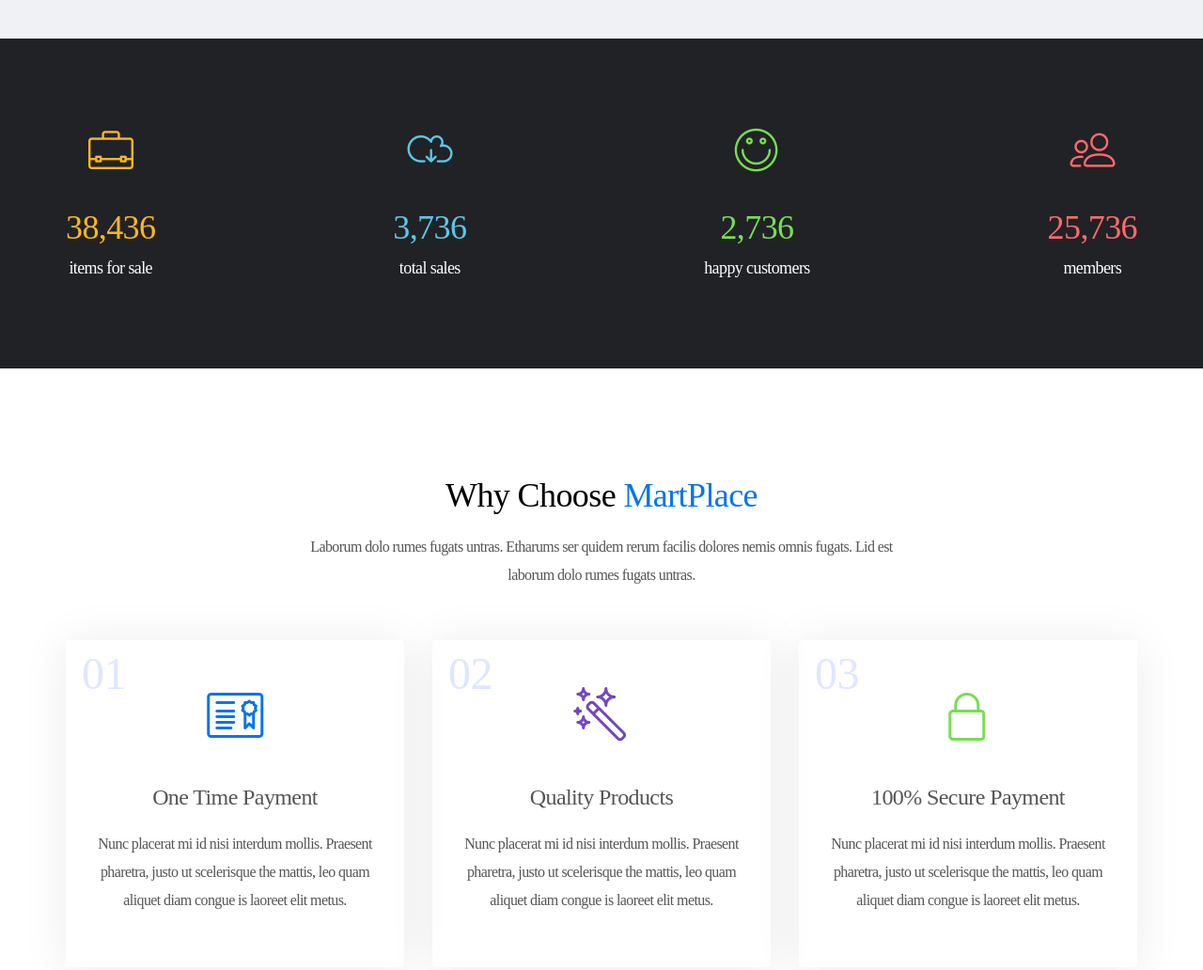
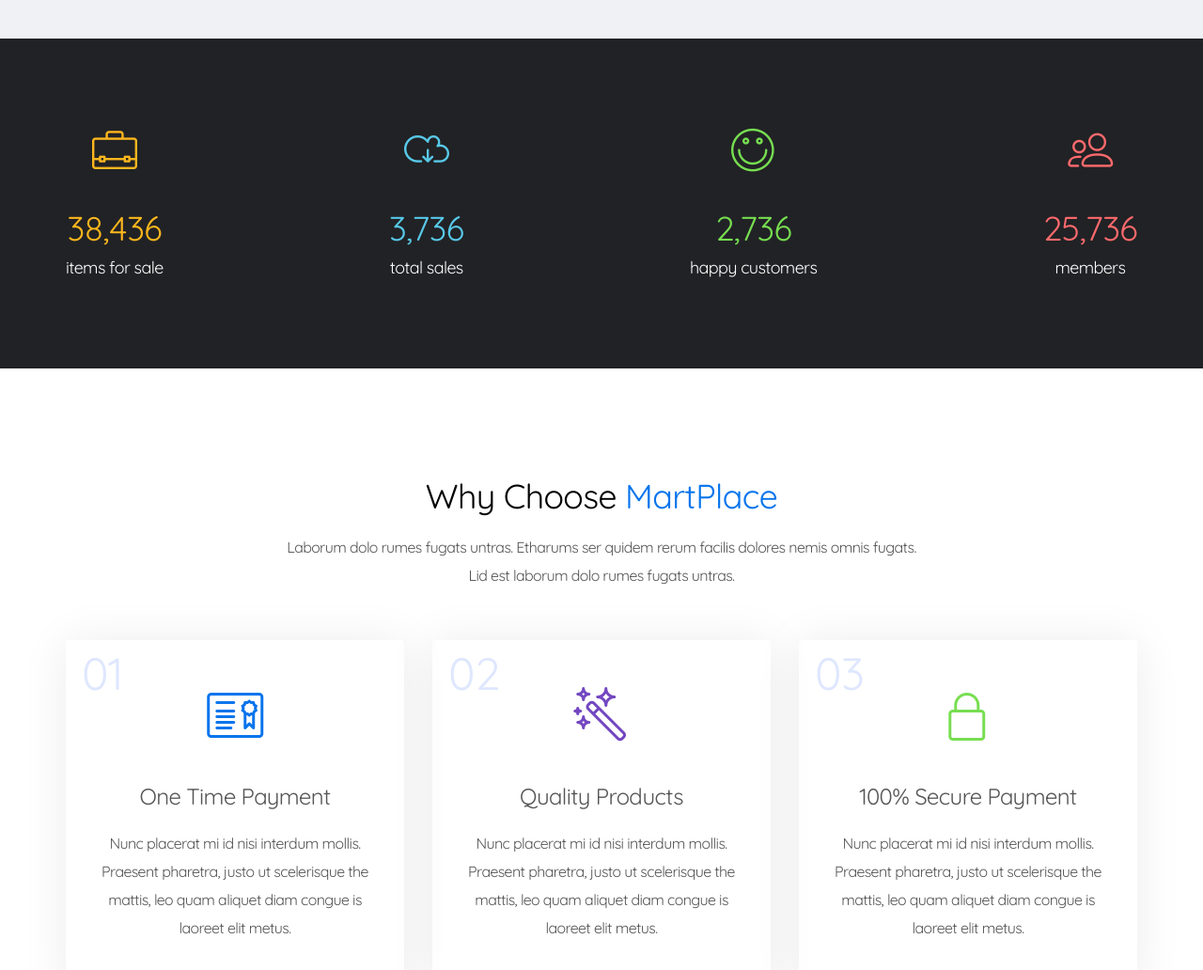
Before and after one commit to Skayt427/Skayt427.github.io, a website: page app/index.html in a window 1280 px wide. Shown: the part 5080-6112 px from the top of the page at 94% size. Drawn offline with nearby package versions, Linux system fonts and the light colour scheme; files that its build step writes are made by us from their sources; files whose address does not match are found by name.

Commit message:
Bugs fixed

```diff
--- a/app/scss/_fonts.scss
+++ b/app/scss/_fonts.scss
@@ -1,19 +1,19 @@
 @font-face {
-  font-family: 'Quicksand', Arial, sans-serif;
+  font-family: 'Quicksand';
   src: url('../fonts/Quicksand-Regular.woff') format('woff'),
     url('../fonts/Quicksand-Regular.woff2') format('woff2');
   font-weight: 400;
   font-style: normal;
 }
 @font-face {
-  font-family: 'Quicksand', Arial, sans-serif;
+  font-family: 'Quicksand';
   src: url('../fonts/Quicksand-Medium.woff') format('woff'),
     url('../fonts/Quicksand-Medium.woff2') format('woff2');
   font-weight: 500;
   font-style: normal;
 }
 @font-face {
-  font-family: 'Quicksand', Arial, sans-serif;
+  font-family: 'Quicksand';
   src: url('../fonts/Quicksand-Bold.woff') format('woff'),
     url('../fonts/Quicksand-Bold.woff2') format('woff2');
   font-weight: 700;
```
